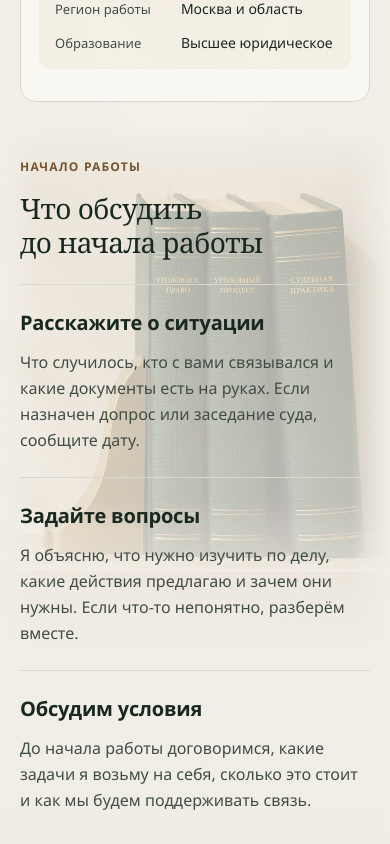
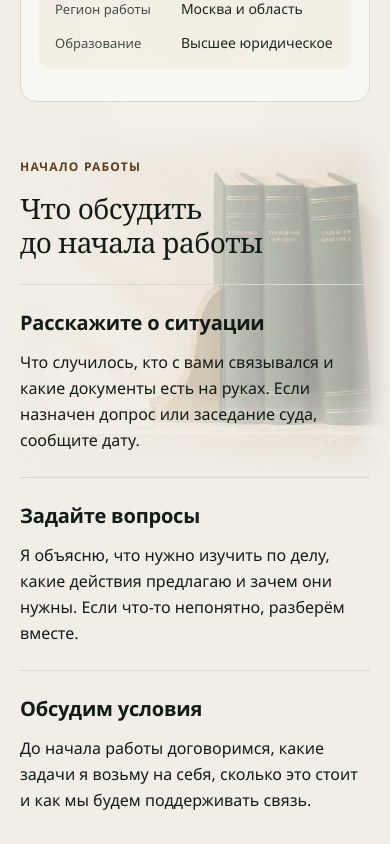
Before and after one commit to Aleks-man/advokat-vdovenko, a React (Vite) app in the folder front/: page /about in a window 390 px wide. Shown: the part 1060-1904 px from the top of the page. Built offline with nearby package versions, Linux system fonts and the light colour scheme; a web font is replaced by a local one.

Commit message:
Refine responsive background imagery and improve text contrast

```diff
--- a/front/src/components/Hero/Hero.css
+++ b/front/src/components/Hero/Hero.css
@@ -129,6 +129,7 @@
     padding: 30px var(--panel-inset) 0;
   }
   .hero-copy {
+    --muted: var(--ink);
     padding: 0 0 28px;
   }
   .hero h1 {
@@ -162,7 +163,7 @@
     height: auto;
     object-fit: contain;
     object-position: right top;
-    opacity: 0.18;
+    opacity: 0.28;
     filter: none;
     mask-image:
       linear-gradient(90deg, transparent, #000 45%),
--- a/front/src/components/Principles/Principles.css
+++ b/front/src/components/Principles/Principles.css
@@ -1,10 +1,11 @@
 .principles {
   --document-wash: linear-gradient(
     90deg,
-    rgb(var(--surface-document-rgb)) 0%,
-    rgb(var(--surface-document-rgb) / 90%) 24%,
-    rgb(var(--surface-document-rgb) / 12%) 80%
+    rgb(var(--surface-document-rgb) / 94%) 0%,
+    rgb(var(--surface-document-rgb) / 88%) clamp(0px, calc(100vw - 700px), 500px),
+    rgb(var(--surface-document-rgb) / 12%) max(100%, 1100px)
   );
+  --muted: var(--ink);
   position: relative;
   isolation: isolate;
   overflow: hidden;
@@ -14,8 +15,8 @@
   content: '';
   position: absolute;
   inset: 0 0 0 auto;
-  width: 46%;
-  max-height: 420px;
+  width: 100%;
+  height: 100%;
   z-index: -1;
   background-image: var(--document-wash), url('../../assets/document-folio.webp');
   background-position: center right;
@@ -29,8 +30,7 @@
   pointer-events: none;
 }
 .principles-content {
-  width: 62%;
-  max-width: 640px;
+  width: min(100%, 640px);
 }
 .principles-lead {
   max-width: 48ch;
@@ -62,38 +62,3 @@
 .principles .text-link:hover {
   color: var(--ink);
 }
-@media (max-width: 900px) {
-  .principles-content {
-    width: 72%;
-  }
-  .principles::before {
-    width: 40%;
-    opacity: 0.65;
-  }
-}
-@media (max-width: 600px) {
-  .principles.container {
-    width: 100%;
-    padding: 36px calc(var(--gutter) + var(--panel-inset));
-    --document-wash: linear-gradient(
-      90deg,
-      rgb(var(--surface-document-rgb) / 88%) 0%,
-      rgb(var(--surface-document-rgb) / 86%) 48%,
-      rgb(var(--surface-document-rgb) / 65%) 100%
-    );
-  }
-  .principles::before {
-    inset: 0;
-    width: 100%;
-    height: 100%;
-    max-height: none;
-    opacity: 1;
-    background-size:
-      100% 100%,
-      cover;
-    background-position: center;
-  }
-  .principles-content {
-    width: 100%;
-  }
-}
--- a/front/src/components/SectionBackground/SectionBackground.css
+++ b/front/src/components/SectionBackground/SectionBackground.css
@@ -1,4 +1,5 @@
 .section-with-background {
+  --muted: var(--ink);
   position: relative;
   isolation: isolate;
 }
@@ -19,10 +20,15 @@
   position: absolute;
   inset: 0 0 auto;
   width: 100%;
-  aspect-ratio: 3 / 2;
+  height: clamp(360px, 40vw, 520px);
   max-height: 100%;
   background-image:
-    linear-gradient(180deg, rgb(var(--background-rgb) / 70%), rgb(var(--background-rgb) / 78%)),
+    linear-gradient(
+      90deg,
+      rgb(var(--background-rgb) / 92%) 0%,
+      rgb(var(--background-rgb) / 88%) clamp(0px, calc(100vw - 700px), 500px),
+      rgb(var(--background-rgb) / 12%) max(100%, 1100px)
+    ),
     var(--section-image);
   background-size:
     100% 100%,
@@ -46,22 +52,10 @@
 }
 
 .section-background--contacts::before {
+  top: 25%;
   transform: scaleX(-1);
 }
 
 .section-background--about {
   --section-image: url('../../assets/legal-library.webp');
 }
-
-@media (max-width: 760px) {
-  .section-background::before {
-    height: min(100%, 520px);
-    aspect-ratio: auto;
-    background-size:
-      100% 100%,
-      auto 520px;
-    background-position:
-      center,
-      right top;
-  }
-}
--- a/front/src/styles/global.css
+++ b/front/src/styles/global.css
@@ -194,6 +194,16 @@ p {
     padding-top: 0;
   }
 }
+@media (max-width: 760px) {
+  .hero-copy,
+  .principles,
+  .section-with-background {
+    --ink: var(--ink-dark);
+    --muted: var(--ink-dark);
+    --accent-text: #594020;
+    color: var(--ink);
+  }
+}
 @media (prefers-reduced-motion: reduce) {
   html {
     scroll-behavior: auto;
```
Also changed, not shown: 1 other file (tests, documents, lock files or other folders).
